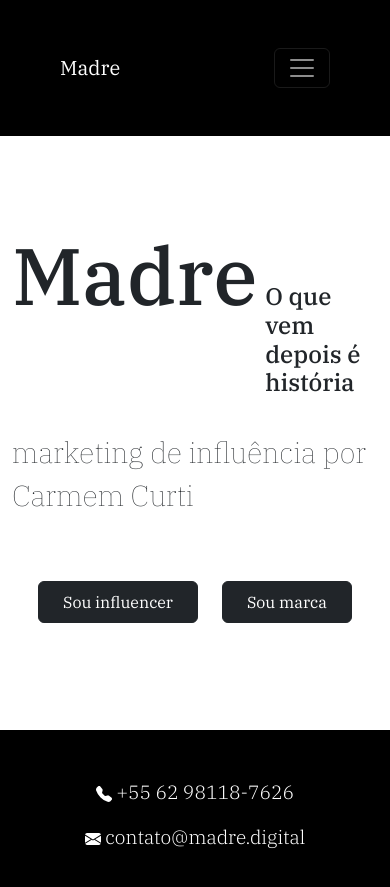
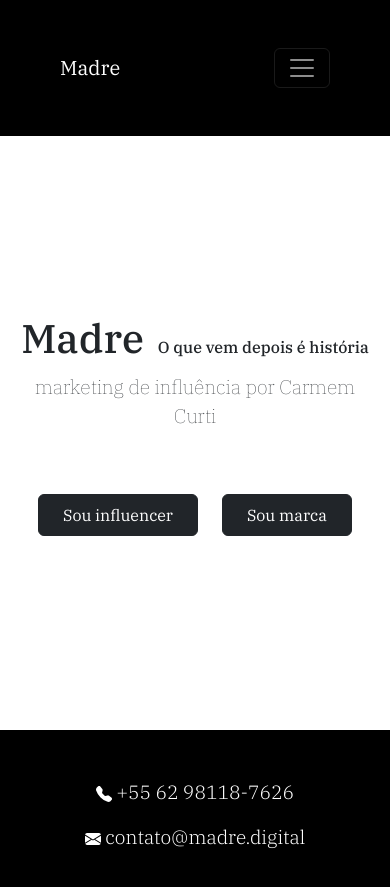
Before and after one commit to danigerf/madre, a Jekyll site: the page built from index.html, in a window 390 px wide. Shown: the top 887 px of the page. Built offline with Jekyll 4.4.1, drawn with Linux system fonts in a browser that asks for light colours.

Commit message:
ajuste de botões e layout css

```diff
--- a/assets/css/styles.css
+++ b/assets/css/styles.css
@@ -1,11 +1,34 @@
 body{font-family: "IBM Plex Serif", serif;}
 
-h1 {
+/*h1 {
 
     font-weight: 500;
     font-style: normal;
     display: inline-block;
     font-size: 5rem;
+}*/
+
+h1 {
+    font-weight: 500;
+    font-style: normal;
+    display: inline-block;
+    /* Mínimo de 2.5rem, ideal de 10% da largura da tela, máximo de 5rem */
+    font-size: clamp(2.5rem, 10vw, 5rem);
+}
+
+h2 {
+    font-weight: 500;
+    font-style: normal;
+    /* Mínimo de 1rem, ideal de 4% da largura da tela, máximo de 1.5rem */
+    font-size: clamp(1rem, 4vw, 1.5rem);
+}
+
+.sub-titulo {
+    font-weight: 100;
+    font-style: normal;
+    /* Mínimo de 1.2rem, ideal de 5% da largura da tela, máximo de 1.8rem */
+    font-size: clamp(1.2rem, 5vw, 1.8rem);
+    text-align: center; /* Mantém a simetria caso haja quebra em telas extremamente estreitas */
 }
 
 h1::after {
@@ -17,8 +40,7 @@ h1::after {
   margin-left: 4px; /* Espaçamento entre a palavra e o cursor */
   vertical-align: text-bottom;
 
-  /* Animação de 1 segundo em loop infinito.
-     'step-end' garante a transição abrupta em vez de esmaecimento suave */
+
   animation: blink 1s step-end infinite;
 }
 
@@ -31,7 +53,7 @@ h1::after {
   }
 }
 
-
+/*
 h2{
 
     font-weight: 500;
@@ -44,7 +66,7 @@ h2{
     font-weight: 100;
     font-style: normal;
     font-size: 1.8rem;
-}
+}*/
 
 p, ul{
     font-size: 1.2rem;
```
